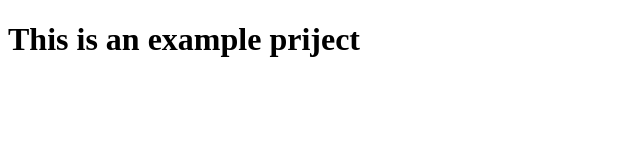
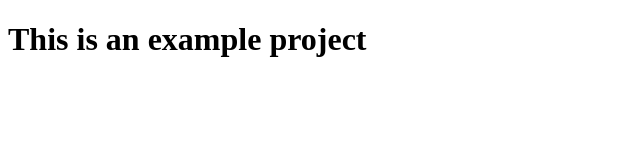
Before and after one commit to dasha-semenova/project-1, a plain HTML site: page index.html in a window 1280 px wide. Shown: the full height of the page, 0-640 px from the left. Drawn offline with Linux system fonts and the light colour scheme.

Commit message:
edit word project

```diff
--- a/index.html
+++ b/index.html
@@ -6,6 +6,6 @@
     <title>Document</title>
   </head>
   <body>
-    <h1>This is an example priject</h1>
+    <h1>This is an example project</h1>
   </body>
 </html>
```
